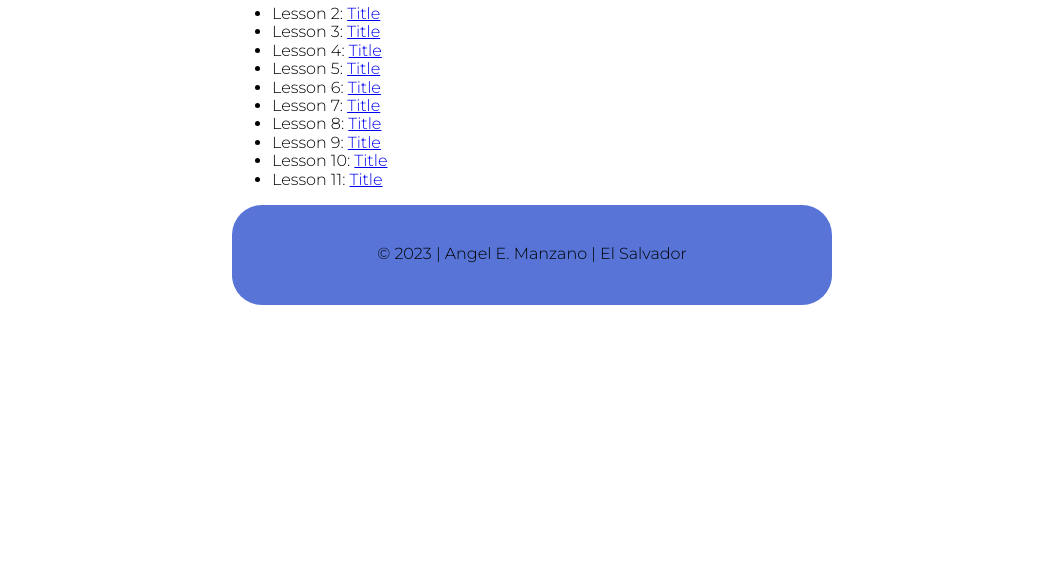
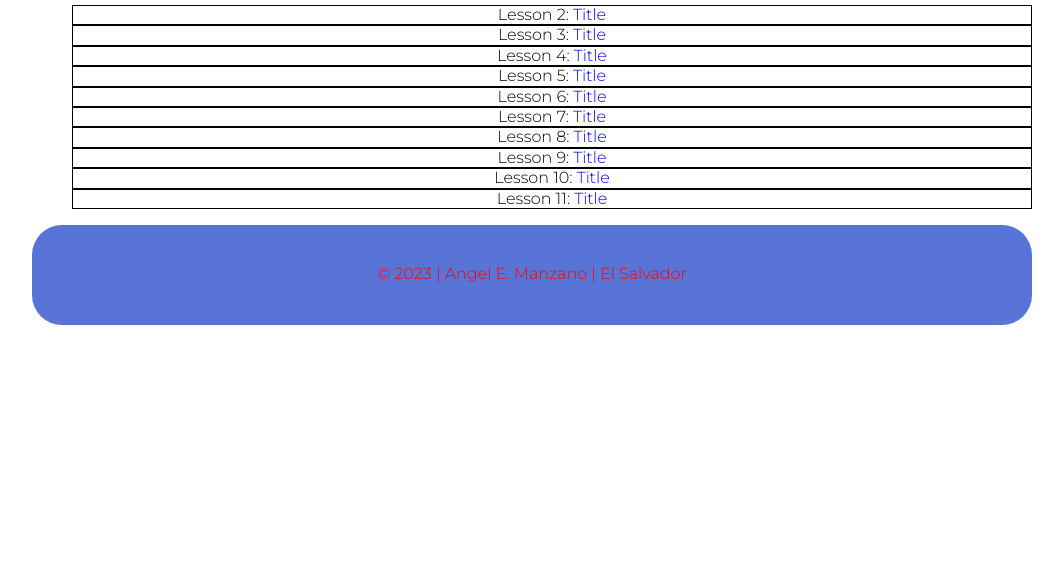
Before and after one commit to angelmzn/wdd230, a plain HTML site: page index.html in a window 1280 px wide. Shown: the part 229-800 px from the top of the page, without its empty margins (108-1171 px from the left). Drawn offline with Linux system fonts and the light colour scheme.

Commit message:
New Changes

```diff
--- a/index.html
+++ b/index.html
@@ -7,6 +7,7 @@
     <title>Personal Site - Home</title>
     <link rel="stylesheet" href="styles/style.css">
     <link rel="stylesheet" href="styles/normalize.css">
+    <link rel="stylesheet" href="styles/medium.css">
 
     <meta
         name="Site Description"
--- /dev/null
+++ b/styles/medium.css
@@ -0,0 +1,19 @@
+@media only screen and (min-width: 32.5em){
+    li {
+        display: block;
+        border-style: solid;
+        border-width: 1px;
+        text-align: center;
+        list-style: none;
+    }
+
+    h1, p {
+        color: red;
+    }
+
+    a{
+        font-style: normal;
+        text-decoration: none;
+    }
+
+}
--- a/styles/style.css
+++ b/styles/style.css
@@ -8,7 +8,7 @@ Fonts
 
 
 #container {
-    max-width: 600px;
+    max-width: 1000px;
     margin: 0 auto;
     font-family: 'Montserrat', 'Roboto', 'Poppins', Verdana, Geneva, Tahoma, sans-serif;
 }
```
